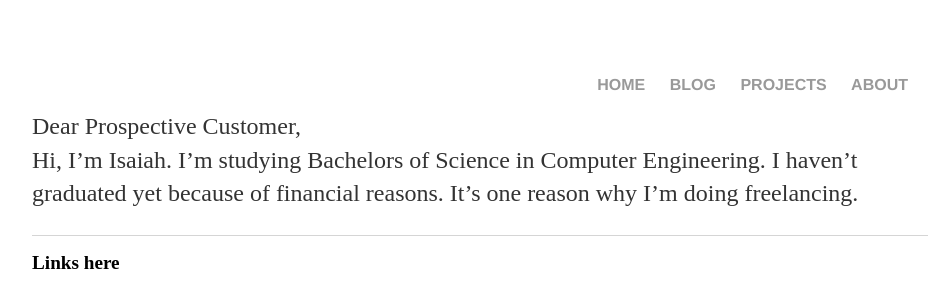
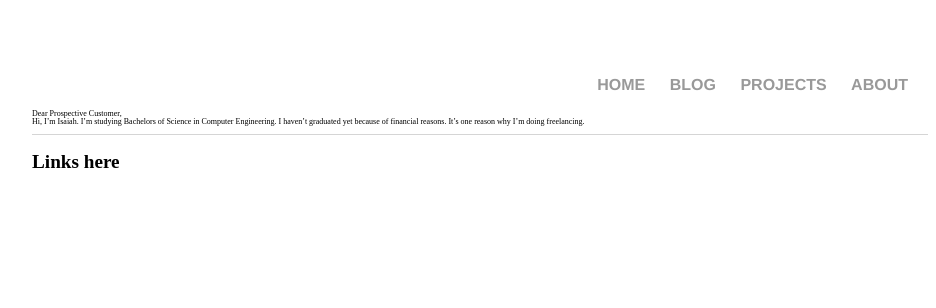
Before and after one commit to IGHarrison/igharrison.github.io, a Jekyll site: the page built from about/index.html, in a window 1280 px wide. Shown: the top 308 px of the page, without its empty margins (160-1096 px from the left). Built offline with Jekyll 4.4.1, drawn with Linux system fonts in a browser that asks for light colours.

Commit message:
Update main.css

```diff
--- a/css/main.css
+++ b/css/main.css
@@ -57,3 +57,9 @@ ul.posts li {
 .blurb, #about {
   clear: right;
 }
+
+#about p {
+  font-size: 0.5em;
+  color: black;
+  line-height: 1em;
+}
```
